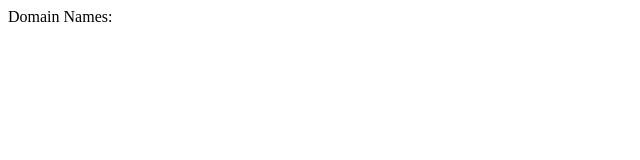
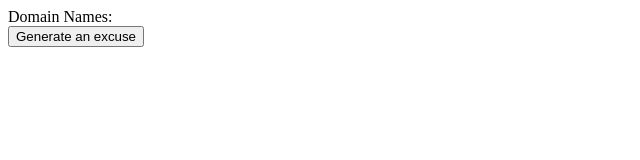
Before and after one commit to 4GeeksCS/08_domainGenerator, a plain HTML site: page index.html in a window 1280 px wide. Shown: the whole page, without its empty margins (0-640 px from the left). Drawn offline with Linux system fonts and the light colour scheme.

Commit message:
Add commit

```diff
--- a/index.html
+++ b/index.html
@@ -8,6 +8,7 @@
     <body>
         <div class="container-fluid text-center">
         <div id="dNames">Domain Names: </div>
+        <button id="btn">Generate an excuse</button>
         <script src="index.js"></script>
     </body>
 </html>
```
Also changed, not shown: 1 other file.
